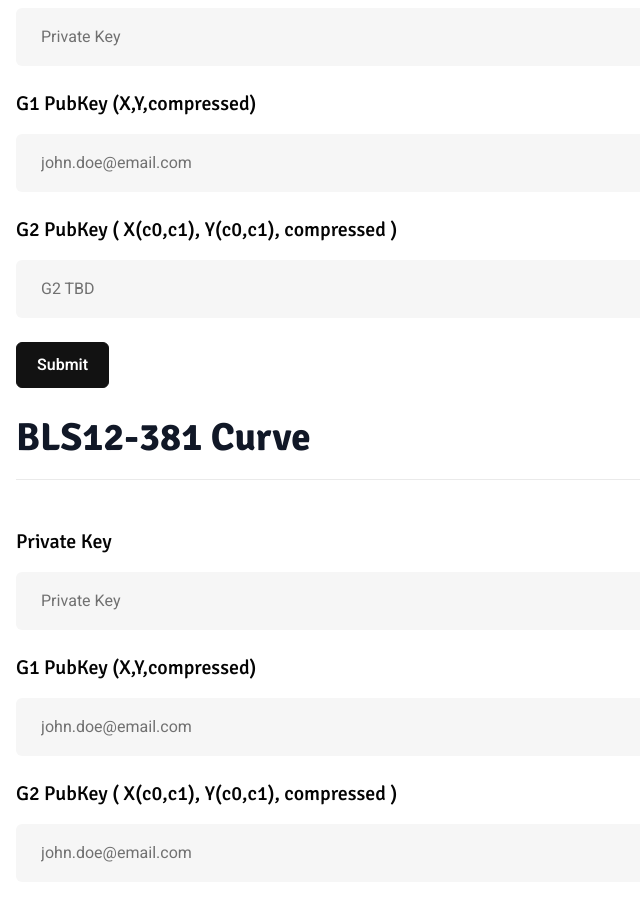
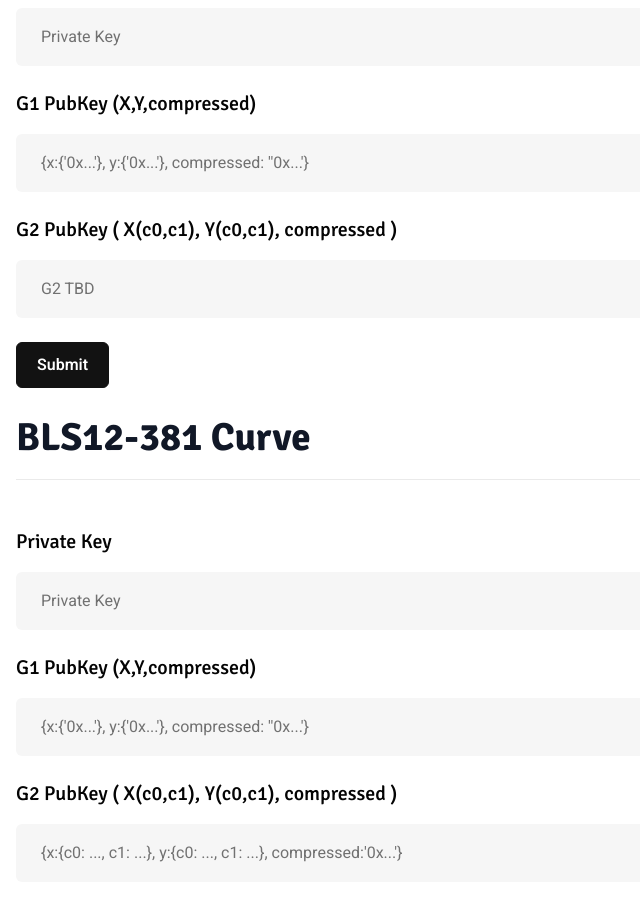
Before and after one commit to anupsv/bls-online, a Next.js app: page / in a window 1280 px wide. Shown: the part 340-1244 px from the top of the page, without its empty margins (0-640 px from the left). Built offline with nearby package versions, Linux system fonts and the light colour scheme; what tailwind-bootstrap-grid would draw is missing.

Commit message:
fixing input boxes

```diff
--- a/src/app/page.tsx
+++ b/src/app/page.tsx
@@ -101,8 +101,8 @@ const Home = () => {
                     name="g1Bn"
                     value={g1Bn}
                     className="form-input"
-                    placeholder="john.doe@email.com"
-                    type="email"
+                    placeholder="{x:{'0x...'}, y:{'0x...'}, compressed: ''0x...'}"
+                    type="text"
                   />
                 </div>
                 <div className="mb-6">
@@ -114,7 +114,7 @@ const Home = () => {
                     name="g2Bn"
                     className="form-input"
                     placeholder="G2 TBD"
-                    type="email"
+                    type="text"
                   />
                 </div>
                 <button type="submit" className="btn btn-primary" onClick={() => runBn254()}>
@@ -150,8 +150,8 @@ const Home = () => {
                   name="g1"
                   value={g1}
                   className="form-input"
-                  placeholder="john.doe@email.com"
-                  type="email"
+                  placeholder="{x:{'0x...'}, y:{'0x...'}, compressed: ''0x...'}"
+                  type="text"
                 />
               </div>
               <div className="mb-6">
@@ -163,8 +163,8 @@ const Home = () => {
                   name="g2"
                   value={g2}
                   className="form-input"
-                  placeholder="john.doe@email.com"
-                  type="email"
+                  placeholder="{x:{c0: ..., c1: ...}, y:{c0: ..., c1: ...}, compressed:'0x...'}"
+                  type="text"
                 />
               </div>
               <button type="submit" className="btn btn-primary" onClick={() => runBls12381()}>
```
